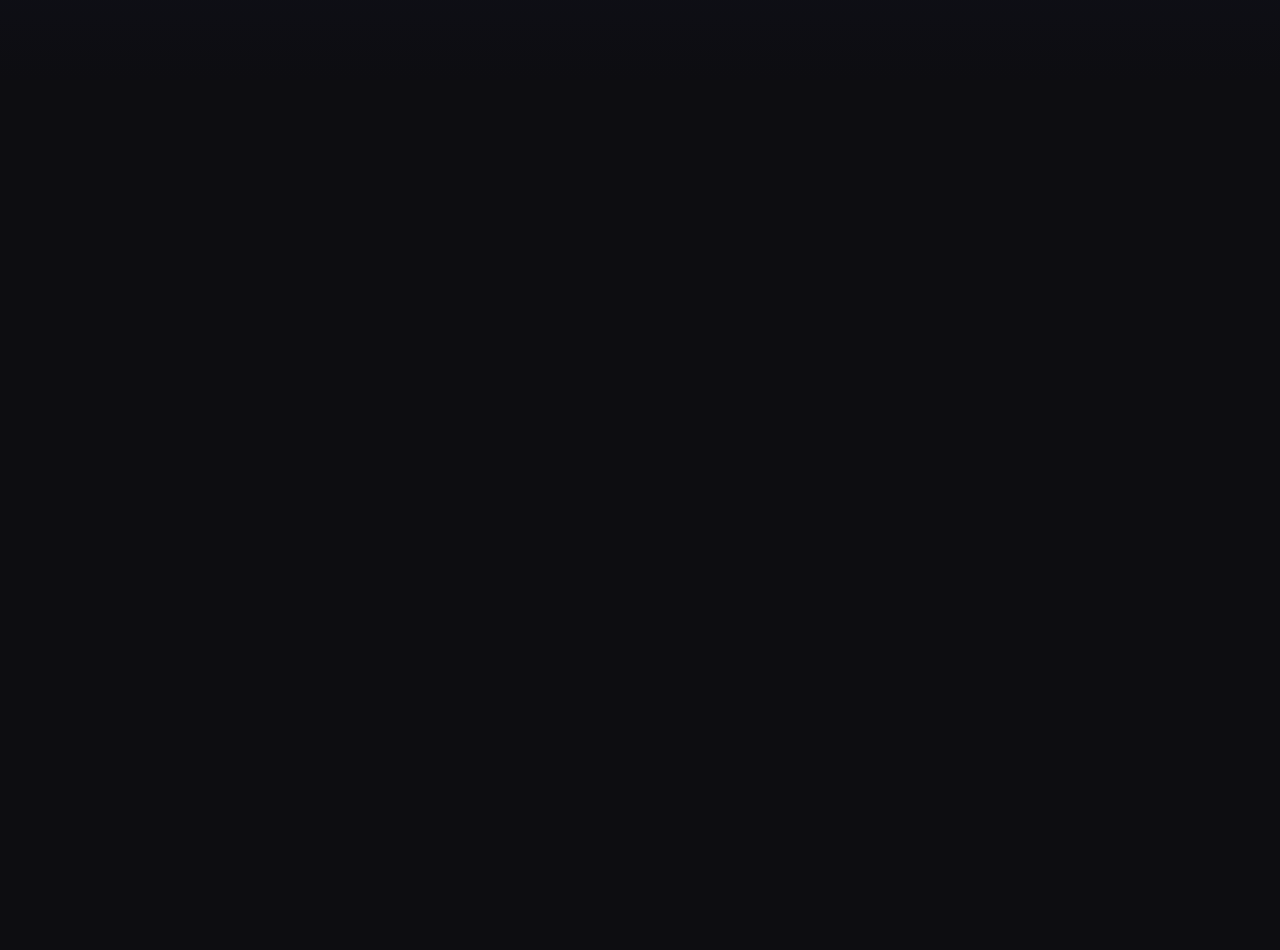
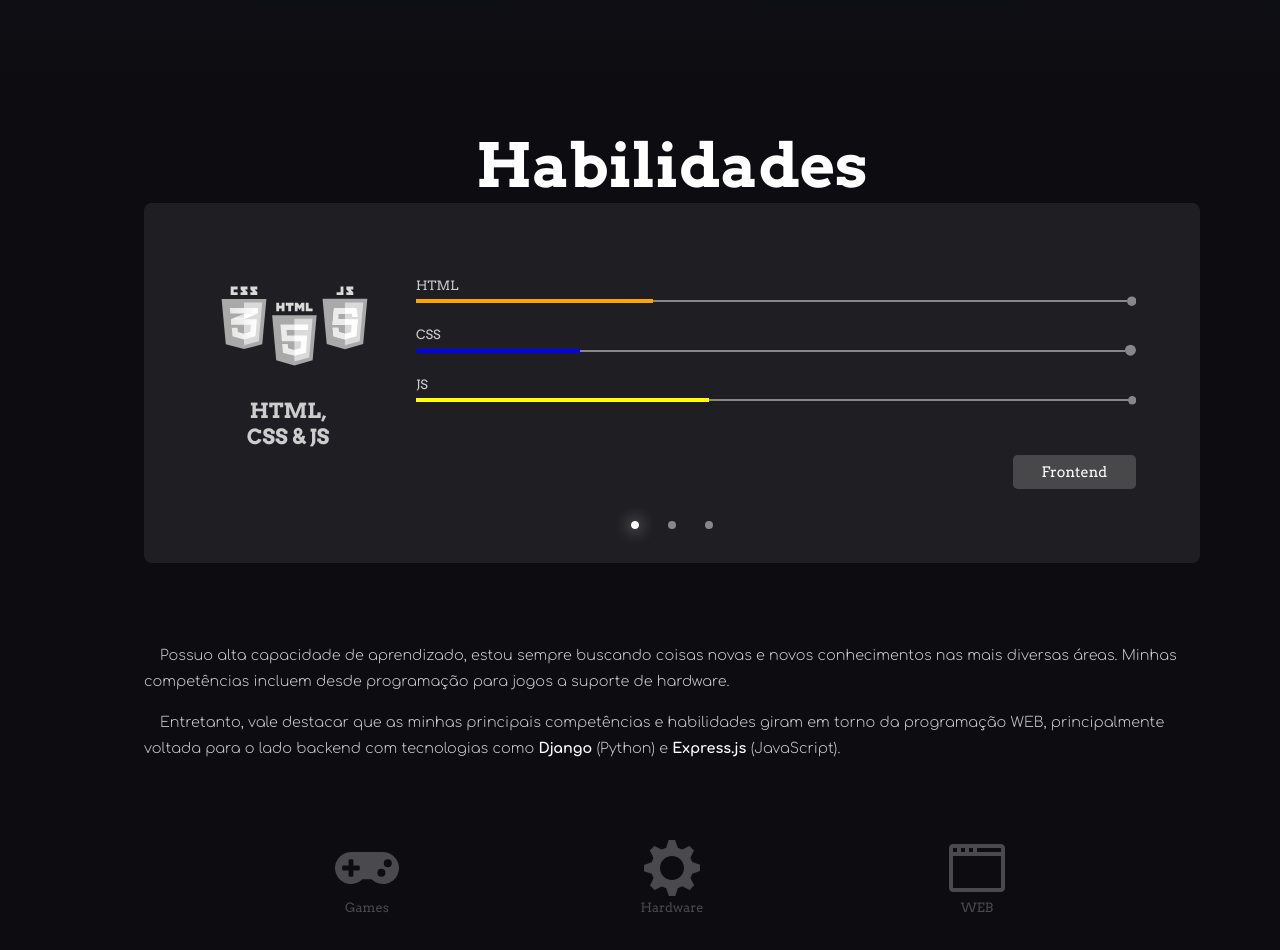
Before and after one commit to PauloE314/Portfolio, a React (Create React App) app: page / in a window 1280 px wide. Shown: the part 720-1670 px from the top of the page. Before the commit the page ends 800 px from the top, so only its background shows below. Built offline with nearby package versions, Linux system fonts and the light colour scheme.

Commit message:
Skills structure initialized

```diff
--- a/src/App.tsx
+++ b/src/App.tsx
@@ -1,6 +1,7 @@
 import React from "react";
 
 import LandingPage from "./app/LandingPage";
+import Skills from "./app/Skills";
 
 import "./styles/BaseStyle.css";
 
@@ -8,6 +9,7 @@ export default function App() {
   return (
     <>
       <LandingPage />
+      <Skills />
     </>
   );
 }
--- a/src/app/LandingPage/Header.tsx
+++ b/src/app/LandingPage/Header.tsx
@@ -1,4 +1,4 @@
-import React, { FunctionComponent, useRef, useState } from "react";
+import React, { FunctionComponent, useState } from "react";
 import { AiOutlineMenu } from "react-icons/ai";
 import { AiOutlineClose } from "react-icons/ai";
 
@@ -11,11 +11,15 @@ interface IProps {
 const Header: FunctionComponent<IProps> = ({ isMobile, children }) => {
   const [showNavbar, setShowNavbar] = useState(false);
 
+  function enableHeader() {
+    setShowNavbar(true);
+  }
+
   function disableHeader() {
     const bg = document.getElementById("nav-background");
     if (bg) bg.style.opacity = "0";
 
-    setTimeout(() => setShowNavbar((current) => false), 500);
+    setTimeout(() => setShowNavbar(false), 500);
   }
 
   function handleScreenClick(e: React.MouseEvent) {
@@ -30,10 +34,7 @@ const Header: FunctionComponent<IProps> = ({ isMobile, children }) => {
 
       {isMobile ? (
         <>
-          <button
-            id="collapse-button"
-            onClick={() => setShowNavbar((current) => !current)}
-          >
+          <button id="collapse-button" onClick={enableHeader}>
             <AiOutlineMenu size={40} />
           </button>
 
--- a/src/app/LandingPage/index.tsx
+++ b/src/app/LandingPage/index.tsx
@@ -1,12 +1,10 @@
 import React, { useEffect, useState } from "react";
-import { AiOutlineMenu } from "react-icons/ai";
 
 import "./style.css";
 
 import LandingIcon from "../../assets/Landing icon.svg";
 import LandingIconMobile from "../../assets/Landing icon (mobile).svg";
 
-import Logo from "../../assets/Logo.svg";
 import useScreen from "../../utils/useScreen";
 import Header from "./Header";
 
@@ -29,22 +27,34 @@ export default function LandingPage(props: IProps) {
   useEffect(handleResize, [screen.width]);
 
   return (
-    <div id="landing" className="page">
+    <section id="landing" className="page">
       {/* Header */}
 
       <Header isMobile={isMobile}>
         <ul id="header-list">
           <li>
-            <a href="#skills"> Habilidades</a>{" "}
+            <a className="neon" href="#skills">
+              {" "}
+              Habilidades
+            </a>{" "}
           </li>
           <li>
-            <a href="#projects"> Projetos</a>{" "}
+            <a className="neon" href="#projects">
+              {" "}
+              Projetos
+            </a>{" "}
           </li>
           <li>
-            <a href="#resume"> Resumo</a>{" "}
+            <a className="neon" href="#resume">
+              {" "}
+              Resumo
+            </a>{" "}
           </li>
           <li>
-            <a href="#contact"> Contato</a>{" "}
+            <a className="neon" href="#contact">
+              {" "}
+              Contato
+            </a>{" "}
           </li>
         </ul>
       </Header>
@@ -67,6 +77,6 @@ export default function LandingPage(props: IProps) {
           <img src={landingImage} alt="" />
         </div>
       </div>
-    </div>
+    </section>
   );
 }
--- a/src/app/LandingPage/style.css
+++ b/src/app/LandingPage/style.css
@@ -2,7 +2,7 @@
   background-image: linear-gradient(#181a37, var(--background-color));
   height: 100vh;
   display: flex;
-  padding-bottom: 1rem;
+  padding: 3rem 5rem 1rem 5rem;
   flex-direction: column;
 }
 
@@ -22,22 +22,10 @@
 #landing header ul a {
   margin-right: 2.5rem;
   padding: 1rem 2rem;
-  border: 2px solid;
 
-  color: rgba(255, 255, 255, 0.25);
-  border-color: rgba(255, 255, 255, 0.25);
   border-radius: 5rem;
-  box-shadow: none;
+}
 
-  transition: border 0.3s, box-shadow 0.3s, color 0.3s, text-shadow 0.3s;
-}
-#landing header ul a:hover {
-  box-shadow: inset 0 0 1rem rgba(255, 255, 255, 0.25),
-    0 0 1rem rgba(255, 255, 255, 0.25);
-  border-color: white;
-  text-shadow: 0 0 0.5rem rgba(255, 255, 255, 0.5);
-  color: white;
-}
 #landing header ul li:last-child a {
   margin-right: 0rem;
 }
@@ -53,6 +41,7 @@
   position: relative;
   display: flex;
   width: 100%;
+  max-width: 2300px;
   justify-content: space-between;
 }
 
@@ -154,6 +143,7 @@
   }
   #landing header #collapse-header ul li {
     margin-top: 1rem;
+    border: none;
 
     border-bottom: 1px solid rgba(0, 0, 0, 0.1);
     width: 100%;
@@ -167,7 +157,7 @@
     color: #2a2d5c;
     border-radius: 0;
     display: inline;
-    border: none;
+    border: none !important;
     font-size: 1.4rem;
     font-weight: bold;
     padding: 0rem;
--- a/src/app/Resume/index.tsx
+++ /dev/null
@@ -1,5 +0,0 @@
-import React from "react";
-
-export default function Resume() {
-  return <div id="resume" className="page"></div>;
-}
--- /dev/null
+++ b/src/app/Skills/Carrossel.tsx
@@ -0,0 +1,66 @@
+import React from "react";
+import { BsCircleFill } from "react-icons/bs";
+
+import Icon from "../../assets/Frontend.svg";
+
+interface IProps {
+  list: {
+    icon: string;
+    name: string;
+    tag: string;
+  }[];
+}
+
+interface ILineProps {
+  label: string;
+  color: string;
+  count: string;
+}
+
+export default function Carrossel({ list }: IProps) {
+  return (
+    <div className="carrossel">
+      <div className="content">
+        <div className="identify-container">
+          <img src={Icon} alt="Icon" />
+          <span className="label">
+            HTML,
+            <br /> CSS & JS
+          </span>
+        </div>
+        <div className="data-container">
+          <ul>
+            <Line label="HTML" color="orange" count="50%" />
+            <Line label="CSS" color="blue" count="30%" />
+            <Line label="JS" color="yellow" count="70%" />
+          </ul>
+          <span className="tag">Frontend</span>
+        </div>
+      </div>
+      <ul className="control">
+        <li className="active">
+          <BsCircleFill />
+        </li>
+        <li>
+          <BsCircleFill />
+        </li>
+        <li>
+          <BsCircleFill />
+        </li>
+      </ul>
+    </div>
+  );
+}
+
+function Line({ color, label, count }: ILineProps) {
+  return (
+    <li>
+      <span>{label}</span>
+      <div className="line">
+        <hr className="grow" style={{ backgroundColor: color, width: count }} />
+        <hr className="bg-line" />
+        <BsCircleFill className="ball" />
+      </div>
+    </li>
+  );
+}
--- /dev/null
+++ b/src/app/Skills/index.tsx
@@ -0,0 +1,48 @@
+import React from "react";
+import { FaGamepad } from "react-icons/fa";
+import { GoBrowser, GoGear } from "react-icons/go";
+import Carrossel from "./Carrossel";
+
+import "./style.css";
+
+export default function Skills() {
+  return (
+    <section id="skills" className="page">
+      <h2 className="title">Habilidades</h2>
+      <div className="main">
+        <Carrossel list={[]} />
+
+        <div className="text-container">
+          <p className="text">
+            Possuo alta capacidade de aprendizado, estou sempre buscando coisas
+            novas e novos conhecimentos nas mais diversas áreas. Minhas
+            competências incluem desde programação para jogos a suporte de
+            hardware.
+          </p>
+          <p className="text">
+            Entretanto, vale destacar que as minhas principais competências e
+            habilidades giram em torno da programação WEB, principalmente
+            voltada para o lado backend com tecnologias como{" "}
+            <strong>Django</strong> (Python) e <strong>Express.js</strong>{" "}
+            (JavaScript).
+          </p>
+        </div>
+
+        <ul id="big-skills">
+          <li className="neon">
+            <FaGamepad />
+            <span>Games</span>
+          </li>
+          <li className="neon">
+            <GoGear />
+            <span>Hardware</span>
+          </li>
+          <li className="neon">
+            <GoBrowser />
+            <span>WEB</span>
+          </li>
+        </ul>
+      </div>
+    </section>
+  );
+}
--- /dev/null
+++ b/src/app/Skills/style.css
@@ -0,0 +1,132 @@
+/* Text */
+#skills .text-container {
+  margin-top: 5rem;
+}
+
+/* Big skill list */
+#skills #big-skills {
+  display: flex;
+  justify-content: space-evenly;
+  align-items: center;
+  margin-top: 3rem;
+}
+#skills #big-skills li {
+  display: flex;
+  flex-direction: column;
+  align-items: center;
+  justify-content: center;
+  font-size: 4rem;
+  border-color: transparent !important;
+  padding: 1.5rem 3rem;
+  cursor: pointer;
+}
+#skills #big-skills li:hover {
+  border-color: white !important;
+}
+#skills #big-skills li span {
+  font-size: 0.8rem;
+  color: inherit;
+}
+
+/* Carrossel */
+#skills .carrossel {
+  background-color: #1f1f23;
+  padding: 3.5rem 4rem 2rem 4rem;
+  border-radius: 0.5rem;
+}
+#skills .carrossel .content {
+  display: flex;
+}
+#skills .carrossel .identify-container {
+  display: flex;
+  justify-content: center;
+  align-items: center;
+  flex-direction: column;
+  width: auto;
+}
+#skills .carrossel img {
+  width: 10rem;
+}
+#skills .carrossel .label {
+  display: block;
+  margin-top: 2rem;
+  text-align: center;
+  width: 7rem;
+  word-wrap: wrap;
+  font-weight: 700;
+  color: #cdcdcd;
+  font-size: 1.3rem;
+}
+#skills .carrossel .data-container {
+  display: flex;
+  position: relative;
+  top: 1rem;
+  flex-direction: column;
+  width: 100%;
+  margin-left: 3rem;
+}
+#skills .carrossel .data-container .tag {
+  background-color: rgba(196, 196, 196, 0.25);
+  align-self: flex-end;
+  padding: 0.5rem 1.8rem;
+  font-size: 0.9rem;
+  border-radius: 0.3rem;
+  margin-top: 2rem;
+}
+#skills .carrossel .data-container ul li {
+  margin-bottom: 1rem;
+  color: #888888;
+}
+#skills .carrossel .data-container ul span {
+  color: #cdcdcd;
+  font-size: 0.8rem;
+}
+#skills .carrossel .data-container ul .line {
+  display: flex;
+  align-items: center;
+}
+#skills .carrossel .data-container ul .line .bg-line {
+  background-color: #888888;
+  width: 100%;
+  height: 2px;
+}
+#skills .carrossel .data-container ul .line .grow {
+  height: 4px;
+}
+#skills .carrossel .data-container ul .line .ball {
+  font-size: 0.9rem;
+}
+#skills .carrossel .control {
+  display: flex;
+  color: #888888;
+  font-size: 0.5rem;
+
+  justify-content: center;
+  margin-top: 3rem;
+}
+#skills .carrossel .control li {
+  cursor: pointer;
+  margin-left: 1.8rem;
+}
+#skills .carrossel .control li svg {
+  transition: color 0.5s, box-shadow 0.5s, text-shadow 0.5s;
+}
+#skills .carrossel .control li:hover svg {
+  color: white;
+  box-shadow: 0 0 1rem rgba(255, 255, 255, 0.9),
+    inset 0 0 1rem rgba(255, 255, 255, 0.4);
+  border-color: white;
+  border-radius: 50%;
+  text-shadow: 0 0 0.5rem rgba(255, 255, 255, 0.5);
+}
+#skills .carrossel .control li:first-child {
+  margin-left: 0rem;
+}
+#skills .carrossel .control li.active svg {
+  color: white;
+  box-shadow: 0 0 1rem rgba(255, 255, 255, 0.9),
+    inset 0 0 1rem rgba(255, 255, 255, 0.4);
+  border-color: white;
+  border-radius: 50%;
+  text-shadow: 0 0 0.5rem rgba(255, 255, 255, 0.5);
+}
--- a/src/styles/BaseStyle.css
+++ b/src/styles/BaseStyle.css
@@ -15,6 +15,7 @@
 h1,
 h2,
 h3,
+p,
 span,
 a {
   color: white;
@@ -26,14 +27,54 @@ html {
 
 body {
   background-color: #0d0d11;
+  overflow-x: hidden;
 }
 
+/* Containers */
 .page {
   min-height: 100vh;
   width: 100vw;
-  padding: 3rem 5rem;
+  padding: 3rem 5rem 3rem 9rem;
 }
 
+/* Texts */
+.title {
+  text-align: center;
+  font-size: 3.8rem;
+}
+.text {
+  font-family: Comfortaa, sans-serif;
+  font-weight: 300;
+  text-indent: 1rem;
+  font-size: 0.9rem;
+  line-height: 1.6rem;
+  color: #cdcdcd;
+  margin-top: 1rem;
+}
+.text strong {
+  font-family: inherit;
+
+  font-weight: 700;
+  color: white;
+}
+
+/* Effects */
+.neon {
+  border: 2px solid !important;
+  padding: 3rem;
+  color: rgba(255, 255, 255, 0.25);
+  border-color: rgba(255, 255, 255, 0.25);
+  box-shadow: none;
+  transition: border 0.3s, box-shadow 0.3s, color 0.3s, text-shadow 0.3s;
+  border-radius: 1rem;
+}
+.neon:hover {
+  box-shadow: inset 0 0 1rem rgba(255, 255, 255, 0.25),
+    0 0 1rem rgba(255, 255, 255, 0.25) !important;
+  border-color: white !important;
+  text-shadow: 0 0 0.5rem rgba(255, 255, 255, 0.5);
+  color: white;
+}
 .filter {
   position: fixed;
   top: 0;
@@ -59,6 +100,16 @@ body {
 }
 
 /* Media */
+@media (min-width: 1600px) {
+  :root {
+    font-size: 120%;
+  }
+}
+@media (min-width: 2100px) {
+  :root {
+    font-size: 150%;
+  }
+}
 @media (max-width: 1100px) {
   :root {
     font-size: 75%;
```
Also changed, not shown: src/assets/Frontend.svg (added).
